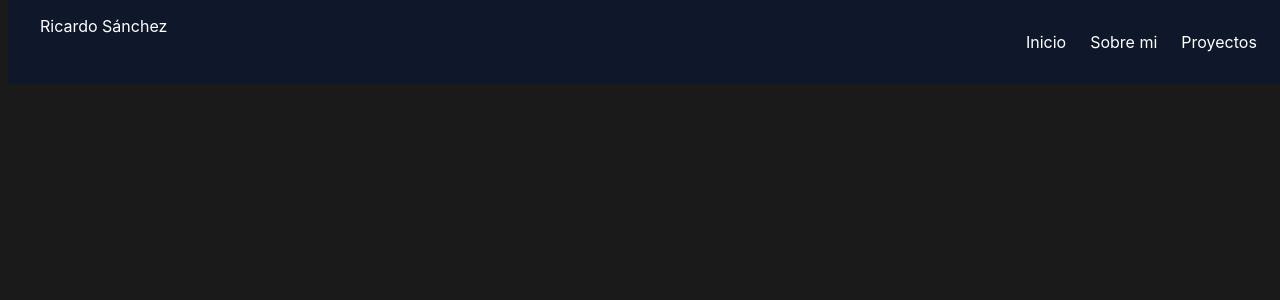
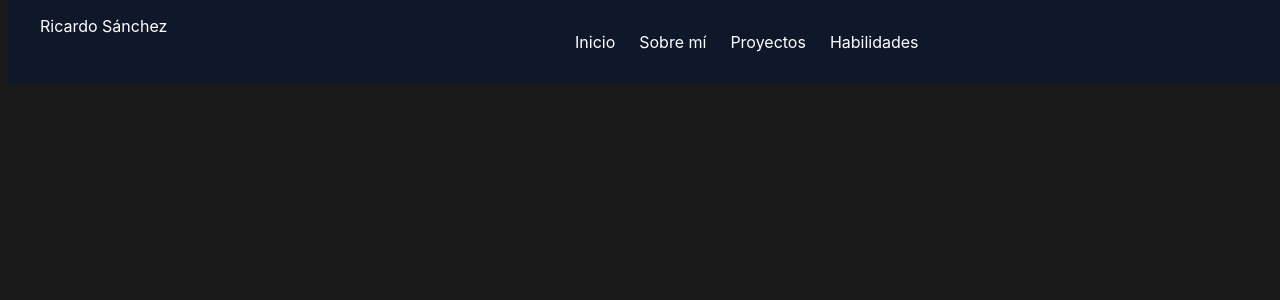
Before and after one commit to Dynamo15/portafolio, a React (Vite) app: page / in a window 1280 px wide. Shown: the top 300 px of the page. Built offline with nearby package versions, Linux system fonts and the light colour scheme.

Commit message:
Refactor project structure and add data-driven sections

```diff
--- a/src/App.jsx
+++ b/src/App.jsx
@@ -2,6 +2,7 @@ import { } from "react";
 import About from "./secciones/About";
 import Projects from "./secciones/Projects";
 import Skills from "./secciones/Skills";
+import Hero from "./secciones/Hero";
 import Navbar from "./componentes/Navbar/Navbar";
 
 
--- a/src/componentes/Navbar/Navbar.jsx
+++ b/src/componentes/Navbar/Navbar.jsx
@@ -1,7 +1,18 @@
 import "./Navbar.css";
 import navigation from "../../data/navigation.json";
+import { useContext } from "react";
+import { LanguageContext } from "../../context/LanguageContext";
+
+
 
 const Navbar = () => {
+  const context = useContext(LanguageContext);
+
+  if (!context) return null;
+
+  const { t, language, setLanguage } = context;
+
+
   return (
     <nav className='navbar'>
       <div className="Navbar__logo">Ricardo Sánchez</div>
@@ -9,12 +20,19 @@ const Navbar = () => {
 
       <ul className="navbar__links">
         {navigation.map((item) => (
-          <li key={item.id}>
-            <a href={`#${item.id}`}>{item.label}</a>
-          </li>
-        ))}
-      </ul>
+  <li key={item.id}>
+    <a href={`#${item.id}`}>
+      {t.nav[item.id]}
+    </a>
+  </li>
+))}
+
+    </ul >
+      <button onClick={() => setLanguage(language === "es" ? "en" : "es")}>
+        {language.toUpperCase()}
+      </button>
     </nav>
+
   );
 };
 
--- /dev/null
+++ b/src/context/LanguageContext.jsx
@@ -0,0 +1,23 @@
+import { createContext, useState } from "react";
+import es from "../data/i18n/es.json";
+import en from "../data/i18n/en.json";
+
+export const LanguageContext = createContext(null);
+
+const languages = { es, en };
+
+export const LanguageProvider = ({ children }) => {
+  const [language, setLanguage] = useState("es");
+
+  const value = {
+    language,
+    setLanguage,
+    t: languages[language],
+  };
+
+  return (
+    <LanguageContext.Provider value={value}>
+      {children}
+    </LanguageContext.Provider>
+  );
+};
--- /dev/null
+++ b/src/data/i18n/en.json
@@ -0,0 +1,12 @@
+{
+  "nav": {
+    "hero": "Home",
+    "about": "About me",
+    "projects": "Projects",
+    "skills": "Skills"
+  },
+  "hero": {
+    "title": "Hi, I'm Ricardo",
+    "subtitle": "Web Developer"
+  }
+}
--- /dev/null
+++ b/src/data/i18n/es.json
@@ -0,0 +1,13 @@
+{
+  "nav": {
+    "hero": "Inicio",
+    "about": "Sobre mí",
+    "projects": "Proyectos",
+    "skills": "Habilidades"
+  },
+
+  "hero": {
+    "title": "Hola, soy Ricardo",
+    "subtitle": "Desarrollador de software"
+  }
+}
--- a/src/data/navigation.json
+++ b/src/data/navigation.json
@@ -1,6 +1,6 @@
 [
-    {"id": "hero", "label": "Inicio"},
-    {"id": "about", "label": "Sobre mi"},
-    {"id": "projects", "label": "Proyectos"},
-    {"id": "skills", "label": "Skills"}
+  { "id": "hero" },
+  { "id": "about" },
+  { "id": "projects" },
+  { "id": "skills" }
 ]
--- a/src/main.jsx
+++ b/src/main.jsx
@@ -2,9 +2,12 @@ import React from "react";
 import ReactDOM from "react-dom/client";
 import App from "./App";
 import "./styles/index.css";
+import { LanguageProvider } from "./context/LanguageContext";
 
 ReactDOM.createRoot(document.getElementById("root")).render(
   <React.StrictMode>
-    <App />
+    <LanguageProvider>
+      <App />
+    </LanguageProvider>
   </React.StrictMode>
 );
--- a/src/secciones/Hero.jsx
+++ b/src/secciones/Hero.jsx
@@ -1,3 +1,4 @@
+
 const Hero = () => {
   return (
     <section id="hero">
```
